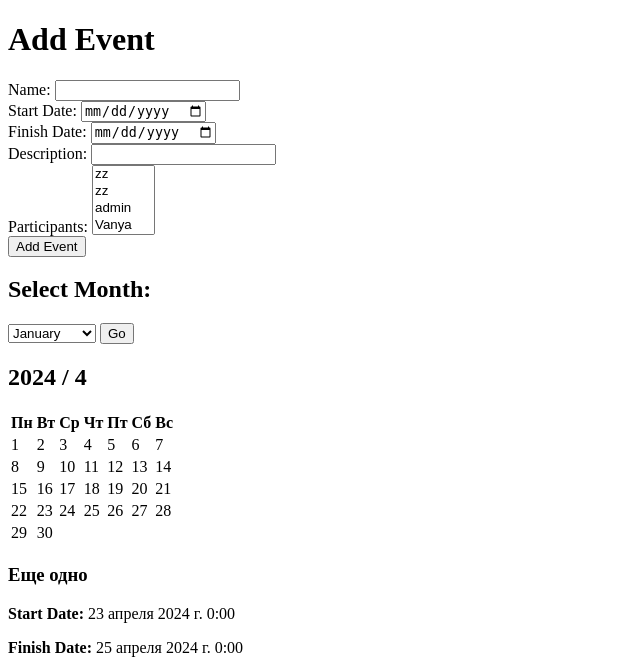
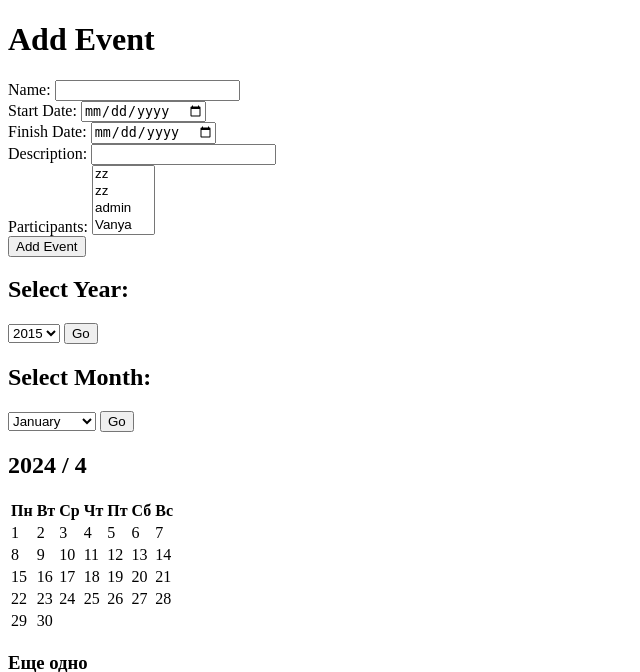
Before and after one commit to Qwertymart/WEB-calendar, a Django app: page /events/ in a window 1280 px wide. Shown: the top 672 px of the page, without its empty margins (0-640 px from the left). Run offline with Django 4.2, Linux system fonts and the light colour scheme; data comes from the database, SQL or seed files in the repository; both versions use the stored data as it was after the commit.

Commit message:
Добавлена возможность выбора года

```diff
--- a/TimeTracer/TimeTracer/urls.py
+++ b/TimeTracer/TimeTracer/urls.py
@@ -25,6 +25,6 @@ urlpatterns = [
     path('admin/', admin.site.urls),
     path('home/', home, name='home'),
     path('', register),
-    path('login/', login_views),
+    path('login/', login_views, name='login'),
     path('events/', events, name='events'),
 ]
--- a/TimeTracer/events/templates/events/events.html
+++ b/TimeTracer/events/templates/events/events.html
@@ -28,6 +28,28 @@
         <button type="submit">Add Event</button>
     </form>
 
+    <h2>Select Year:</h2>
+    <form method="GET">
+        <select name="selected_year">
+            <option value="1">2015</option>
+            <option value="2">2016</option>
+            <option value="3">2017</option>
+            <option value="4">2018</option>
+            <option value="5">2019</option>
+            <option value="6">2020</option>
+            <option value="7">2021</option>
+            <option value="8">2022</option>
+            <option value="9">2023</option>
+            <option value="10">2024</option>
+            <option value="11">2025</option>
+            <option value="12">2026</option>
+            <option value="13">2027</option>
+            <option value="14">2028</option>
+            <option value="15">2029</option>
+            <option value="16">2030</option>
+        </select>
+        <input type="submit" value="Go">
+    </form>
 
     <h2>Select Month:</h2>
     <form method="GET">
--- a/TimeTracer/events/views.py
+++ b/TimeTracer/events/views.py
@@ -22,8 +22,9 @@ def events(request):
     current_month = timezone.now().month
 
     selected_month = int(request.GET.get('selected_month', current_month))
+    selected_year = int(request.GET.get('selected_year', current_year))
 
-    first_weekday, num_days = monthrange(current_year, selected_month)
+    first_weekday, num_days = monthrange(selected_year, selected_month)
 
     num_padding_days = (first_weekday) % 7
     days_of_month = []
@@ -31,7 +32,7 @@ def events(request):
     for i in range(num_padding_days):
         week.append(None)
     for day in range(1, num_days + 1):
-        week.append(datetime(current_year, selected_month, day))
+        week.append(datetime(selected_year, selected_month, day))
         if len(week) == 7:
             days_of_month.append(week)
             week = []
@@ -40,7 +41,7 @@ def events(request):
             week.append(None)
         days_of_month.append(week)
 
-    events = Event.objects.filter(date_start__year=current_year, date_start__month=selected_month)
+    events = Event.objects.filter(date_start__year=selected_year, date_start__month=selected_month)
 
     return render(request, 'events/events.html',
                   {'form': form, 'events': events, 'current_month': current_month, 'current_year': current_year,
--- a/TimeTracer/login/views.py
+++ b/TimeTracer/login/views.py
@@ -14,7 +14,7 @@ def login_views(request):
             password = hashlib.sha256(password.encode()).hexdigest()
             user = users.objects.filter(name=name).first()
             if user is not None and user.password == password:
-                return redirect('home/')
+                return redirect('events')
             else:
                 error = 'Неверное Имя или Пароль'
     else:
@@ -24,4 +24,4 @@ def login_views(request):
         'error': error,
         'form': form
     }
-    return render(request, 'TimeTracer/login/login.html', data)
+    return render(request, 'login/login.html', data)
```
Also changed, not shown: TimeTracer/db.sqlite3.
